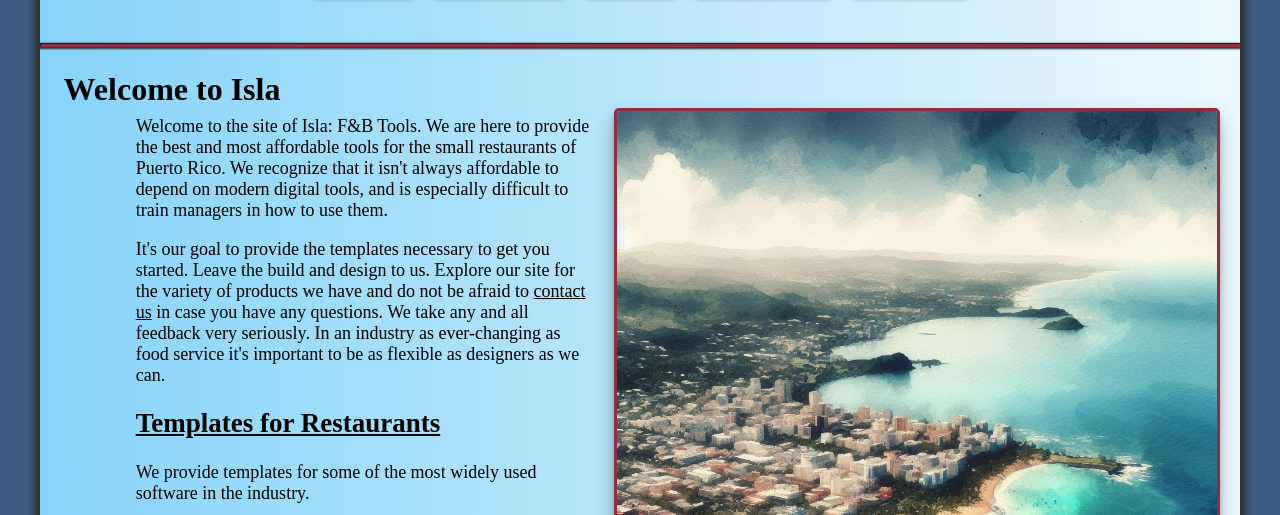
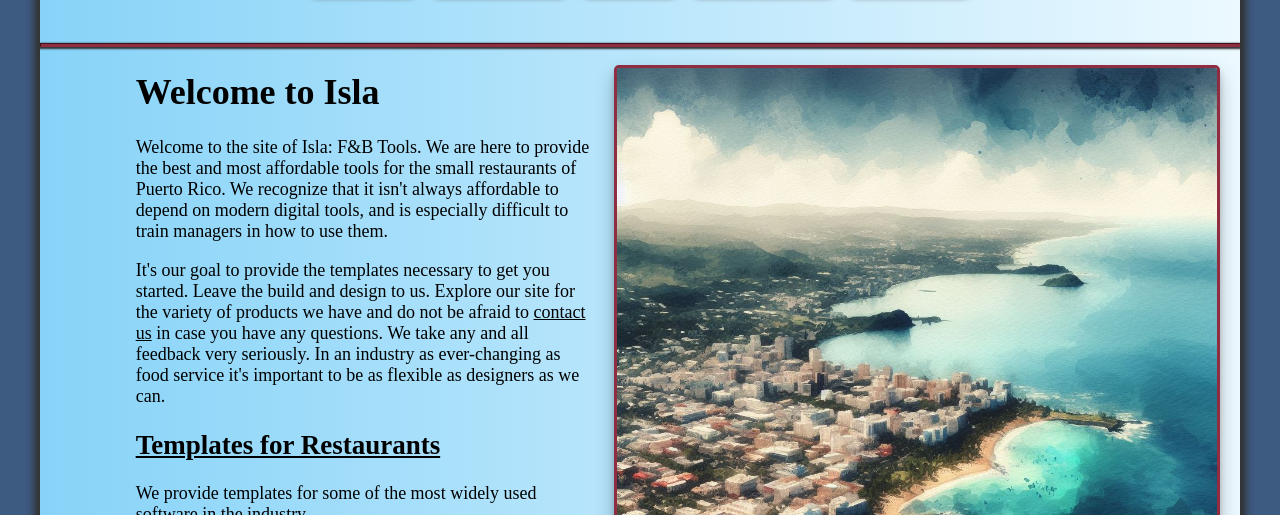
Before and after one commit to DMTumbler/DMTumbler.github.io, a plain HTML site: page index.html in a window 1280 px wide. Shown: the part 285-800 px from the top of the page. Drawn offline with Linux system fonts and the light colour scheme.

Commit message:
Update article header structure in index.html
Replaced the `<h1>` tag's position to better align with semantic HTML and improve readability. The change ensures the main headline is correctly structured and visually prioritized on the page.

```diff
--- a/index.html
+++ b/index.html
@@ -43,9 +43,10 @@
         </ul>
     </div>
     <hr/>
-    <h1 class="article-head">Welcome to Isla</h1>
     <img class="featured-image-right" src="images/OIG1.jpeg" alt="An image of a city by the shore"/>
     <div class="main-text"><p>
+        <h1>Welcome to Isla</h1>
+        <p>
             Welcome to the site of Isla: F&B Tools. We are here to provide the
             best and most affordable tools for the small restaurants of Puerto
             Rico. We recognize that it isn't always affordable to depend on modern
```
Lines whose indentation alone changed are shown as unchanged.
